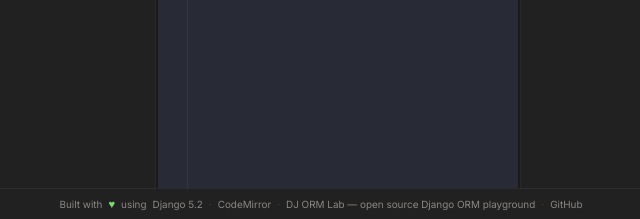
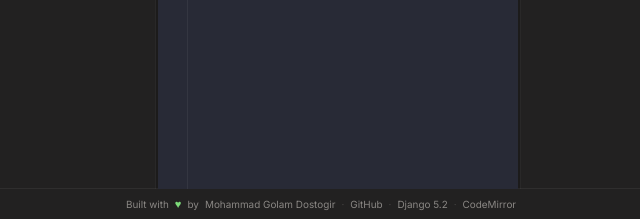
Before and after one commit to dostogircse171/Dj-ORM-Lab, a Django app: page / in a window 1280 px wide. Shown: the part 581-800 px from the top of the page, without its empty margins (319-959 px from the left). Run offline with Django 5.2, Linux system fonts and the light colour scheme; data that the repository does not hold is empty.

Commit message:
Update footer with author name and repo link

```diff
--- a/templates/playground/index.html
+++ b/templates/playground/index.html
@@ -1197,14 +1197,14 @@ if (savedTheme === "light") applyTheme(true);
 <footer>
   <span>Built with</span>
   <span class="footer-heart">♥</span>
-  <span>using</span>
+  <span>by</span>
+  <a href="https://dostogir.dev" target="_blank" rel="noopener">Mohammad Golam Dostogir</a>
+  <span class="footer-sep">·</span>
+  <a href="https://github.com/dostogircse171/Dj-ORM-Lab" target="_blank" rel="noopener">GitHub</a>
+  <span class="footer-sep">·</span>
   <a href="https://www.djangoproject.com/" target="_blank" rel="noopener">Django 5.2</a>
   <span class="footer-sep">·</span>
   <a href="https://codemirror.net/" target="_blank" rel="noopener">CodeMirror</a>
-  <span class="footer-sep">·</span>
-  <span>DJ ORM Lab — open source Django ORM playground</span>
-  <span class="footer-sep">·</span>
-  <a href="https://github.com/your-username/django-orm-playground" target="_blank" rel="noopener">GitHub</a>
 </footer>
 </body>
 </html>
```
